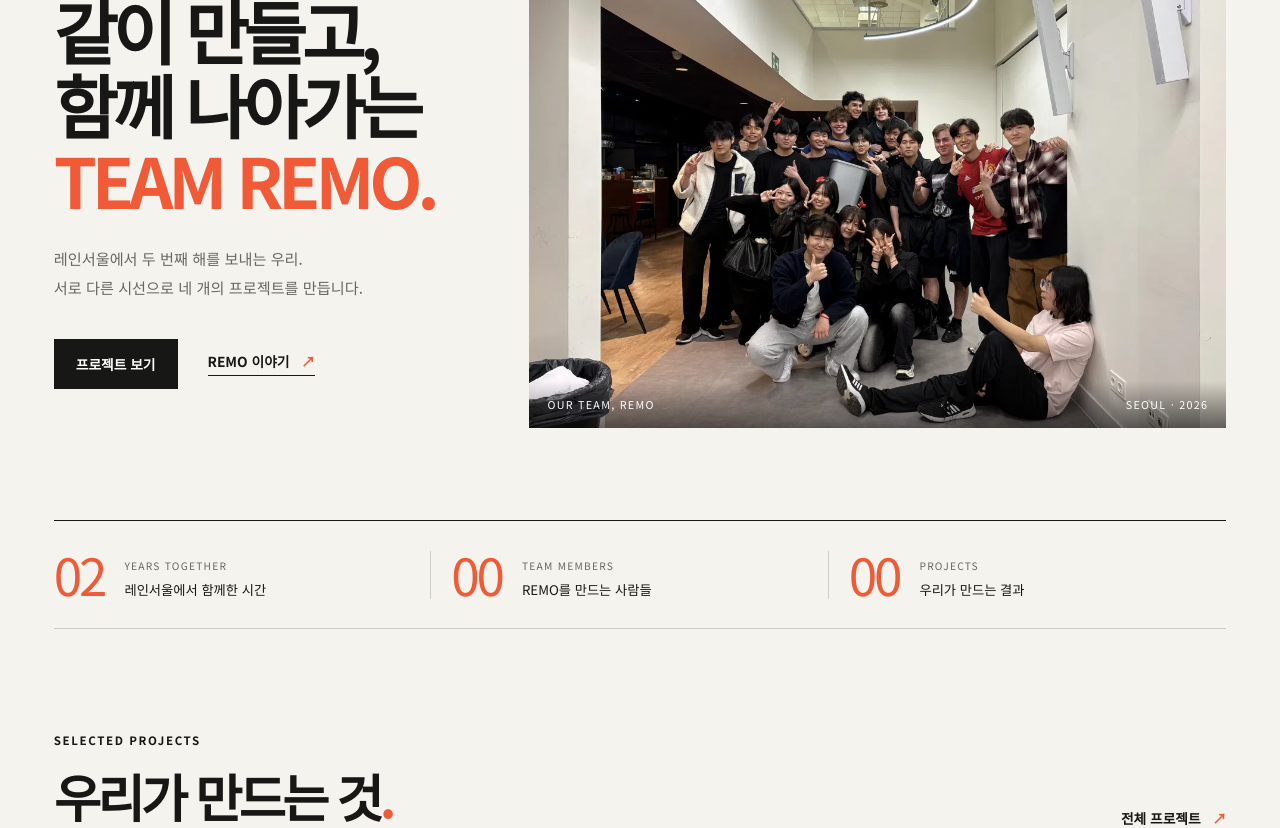
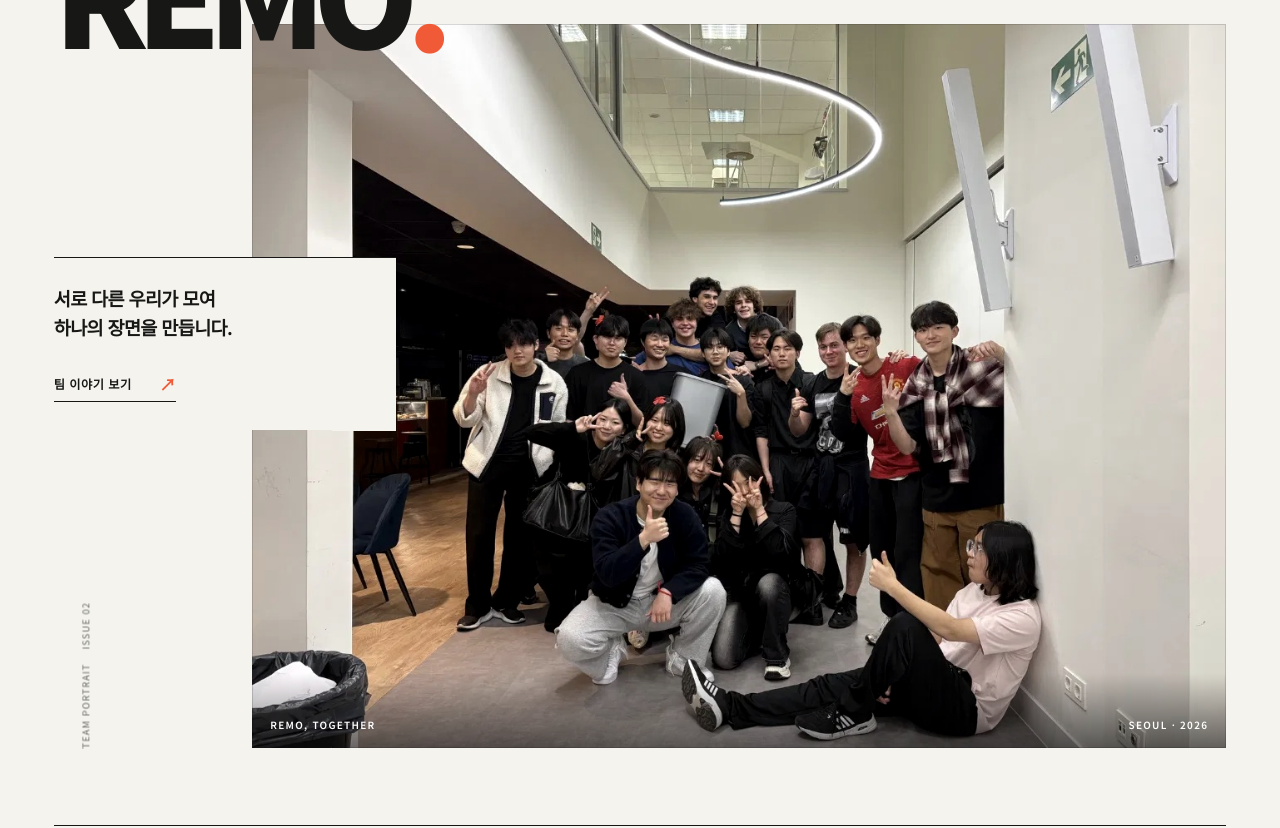
Before and after one commit to brianjudy10244/REMO, a Next.js app: page / in a window 1280 px wide. Shown: the part 280-1108 px from the top of the page. Built offline with nearby package versions, Linux system fonts and the light colour scheme; no server answers; the database is empty.

Commit message:
Simplify homepage into photo-led REMO landing

```diff
--- a/app/globals.css
+++ b/app/globals.css
@@ -28,6 +28,28 @@ button, input, textarea { font: inherit; }
 .header-meta { justify-self: end; font-size: .68rem; letter-spacing: .12em; color: var(--muted); }
 
 .eyebrow { margin: 0; font-size: .72rem; line-height: 1.5; font-weight: 700; letter-spacing: .14em; }
+.landing-main { overflow: hidden; }
+.landing-hero { position: relative; display: grid; grid-template-columns: repeat(12, minmax(0, 1fr)); grid-template-rows: auto 1fr auto; column-gap: clamp(12px, 1.5vw, 26px); min-height: calc(100svh - 104px); padding: clamp(42px, 5vw, 78px) 0 clamp(50px, 6vw, 96px); }
+.landing-heading { position: relative; z-index: 2; grid-column: 1 / 8; grid-row: 1; align-self: start; }
+.landing-heading h1 { margin: 18px 0 0; font-size: clamp(4.8rem, 10.5vw, 12rem); font-weight: 900; line-height: .72; letter-spacing: -.095em; }
+.landing-heading h1 > span:first-child { display: block; margin: 0 0 .2em .08em; color: var(--muted); font-size: .12em; line-height: 1; letter-spacing: .18em; }
+.landing-dot { color: var(--accent); }
+.landing-photo { position: relative; z-index: 1; grid-column: 3 / 13; grid-row: 2 / 4; align-self: end; margin: -1.2vw 0 0; background: #d9d8d1; }
+.landing-photo::before { content: ''; position: absolute; z-index: 1; inset: 0; pointer-events: none; box-shadow: inset 0 0 0 1px rgba(23, 23, 21, .16); }
+.landing-photo img { display: block; width: 100%; height: auto; filter: saturate(.88) contrast(1.03); }
+.landing-photo figcaption { position: absolute; z-index: 2; left: 0; right: 0; bottom: 0; display: flex; justify-content: space-between; padding: 44px 18px 16px; color: #fff; background: linear-gradient(transparent, rgba(0,0,0,.55)); font-size: .62rem; font-weight: 600; letter-spacing: .13em; }
+.landing-aside { position: relative; z-index: 3; grid-column: 1 / 4; grid-row: 2; align-self: center; margin-top: 4vw; padding: 26px 26px 28px 0; background: var(--paper); border-top: 1px solid var(--ink); }
+.landing-aside::after { content: ''; position: absolute; top: -1px; right: -5vw; width: 5vw; height: calc(100% + 1px); background: var(--paper); border-top: 1px solid var(--ink); }
+.landing-aside p { margin: 0 0 28px; font-size: clamp(1.05rem, 1.45vw, 1.45rem); font-weight: 600; line-height: 1.55; letter-spacing: -.035em; }
+.landing-enter { display: inline-flex; align-items: center; gap: 28px; padding-bottom: 5px; border-bottom: 1px solid var(--ink); font-size: .76rem; font-weight: 700; letter-spacing: .04em; }
+.landing-enter span { color: var(--accent); font-size: 1rem; transition: transform .2s ease; }
+.landing-enter:hover span { transform: translate(3px, -3px); }
+.landing-edition { z-index: 3; grid-column: 1 / 3; grid-row: 3; align-self: end; display: flex; justify-content: space-between; gap: 14px; padding: 0 24px 5px 0; color: var(--muted); font-size: .58rem; letter-spacing: .12em; writing-mode: vertical-rl; transform: rotate(180deg); }
+.landing-heading, .landing-aside, .landing-photo { animation: landing-reveal .8s cubic-bezier(.22, 1, .36, 1) both; }
+.landing-photo { animation-delay: .08s; }
+.landing-aside { animation-delay: .16s; }
+@keyframes landing-reveal { from { opacity: 0; transform: translateY(18px); } to { opacity: 1; transform: translateY(0); } }
+
 .home-hero { display: grid; grid-template-columns: minmax(330px, .75fr) minmax(520px, 1.25fr); gap: clamp(34px, 4.5vw, 82px); align-items: center; min-height: calc(100vh - 104px); padding: 56px 0 62px; }
 .hero-copy h1 { margin: 26px 0 28px; font-size: clamp(3.1rem, 5.4vw, 7rem); line-height: 1.08; letter-spacing: -.075em; }
 .hero-copy h1 span { color: var(--accent); white-space: nowrap; }
@@ -109,6 +131,12 @@ button, input, textarea { font: inherit; }
   .site-header { grid-template-columns: auto 1fr; }
   .site-nav { justify-self: end; }
   .header-meta { display: none; }
+  .landing-hero { min-height: auto; padding-top: 50px; }
+  .landing-heading { grid-column: 1 / 10; }
+  .landing-heading h1 { font-size: clamp(5rem, 15vw, 9rem); }
+  .landing-photo { grid-column: 2 / 13; margin-top: 10px; }
+  .landing-aside { grid-column: 1 / 5; }
+  .landing-edition { grid-column: 1 / 2; }
   .home-hero { grid-template-columns: 1fr; min-height: 0; }
   .hero-copy { padding-top: 28px; }
   .hero-copy h1 { font-size: clamp(3.4rem, 10vw, 7rem); }
@@ -132,6 +160,16 @@ button, input, textarea { font: inherit; }
   .site-nav { order: 2; width: 100%; justify-content: space-between; gap: 10px; font-size: .78rem; }
   .site-nav a { padding: 5px 0 8px; }
   .site-nav a.active::after { bottom: 2px; }
+  .landing-hero { display: flex; flex-direction: column; padding: 42px 0 56px; }
+  .landing-heading { order: 1; }
+  .landing-heading h1 { margin-top: 16px; font-size: clamp(4.4rem, 25vw, 7rem); line-height: .75; }
+  .landing-heading h1 > span:first-child { margin-left: .04em; font-size: .13em; }
+  .landing-photo { order: 2; width: calc(100% + 18px); margin: 34px -18px 0 0; }
+  .landing-photo figcaption { padding: 36px 12px 11px; font-size: .54rem; }
+  .landing-aside { order: 3; width: 86%; margin: -1px 0 0 auto; padding: 22px 0 0 22px; border-top-color: var(--accent); background: var(--paper); }
+  .landing-aside::after { display: none; }
+  .landing-aside p { margin-bottom: 20px; font-size: 1.05rem; }
+  .landing-edition { display: none; }
   .home-hero { padding: 42px 0; gap: 34px; }
   .hero-copy h1 { font-size: clamp(2.8rem, 13.5vw, 4.5rem); margin-top: 20px; }
   .hero-actions { gap: 20px; flex-wrap: wrap; margin-top: 28px; }
@@ -160,3 +198,7 @@ button, input, textarea { font: inherit; }
   .site-footer { min-height: 180px; grid-template-columns: 1fr 1fr; }
   .site-footer > p { display: none; }
 }
+
+@media (prefers-reduced-motion: reduce) {
+  .landing-heading, .landing-aside, .landing-photo { animation: none; }
+}
--- a/app/page.tsx
+++ b/app/page.tsx
@@ -1,54 +1,48 @@
+import type { Metadata } from "next";
 import Image from "next/image";
 import Link from "next/link";
 import { SiteFrame } from "@/app/components/site-chrome";
-import { getSiteData } from "@/lib/db";
 
-export const dynamic = "force-dynamic";
+export const metadata: Metadata = { title: "REMO — Rain Seoul, Year 02" };
 
-export default async function HomePage() {
-  const { projects, members } = await getSiteData();
-
+export default function HomePage() {
   return (
     <SiteFrame>
-      <main>
-        <section className="home-hero">
-          <div className="hero-copy">
+      <main className="landing-main">
+        <section className="landing-hero" aria-labelledby="landing-title">
+          <div className="landing-heading">
             <p className="eyebrow">RAIN SEOUL · SECOND YEAR</p>
-            <h1>같이 만들고,<br />함께 나아가는<br /><span>TEAM REMO.</span></h1>
-            <p className="hero-lead">레인서울에서 두 번째 해를 보내는 우리.<br />서로 다른 시선으로 네 개의 프로젝트를 만듭니다.</p>
-            <div className="hero-actions">
-              <Link className="button button-dark" href="/projects">프로젝트 보기</Link>
-              <Link className="text-link" href="/about">REMO 이야기 <span>↗</span></Link>
-            </div>
+            <h1 id="landing-title">
+              <span>WE ARE</span>
+              REMO<span className="landing-dot">.</span>
+            </h1>
           </div>
-          <figure className="team-photo hero-photo">
-            <Image src="/assets/remo-team.jpg" alt="레인서울에서 함께한 REMO 팀 단체 사진" fill priority sizes="(max-width: 800px) 100vw, 58vw" />
-            <figcaption><span>OUR TEAM, REMO</span><span>SEOUL · 2026</span></figcaption>
+
+          <figure className="landing-photo">
+            <Image
+              src="/assets/remo-team.jpg"
+              alt="레인서울에서 함께한 REMO 팀 단체 사진"
+              width={1170}
+              height={870}
+              priority
+              sizes="(max-width: 720px) calc(100vw - 36px), (max-width: 1200px) 92vw, 80vw"
+            />
+            <figcaption>
+              <span>REMO, TOGETHER</span>
+              <span>SEOUL · 2026</span>
+            </figcaption>
           </figure>
-        </section>
 
-        <section className="home-index" aria-label="REMO 소개">
-          <div className="index-number">02</div>
-          <div><small>YEARS TOGETHER</small><p>레인서울에서 함께한 시간</p></div>
-          <div className="index-number">{String(members.length).padStart(2, "0")}</div>
-          <div><small>TEAM MEMBERS</small><p>REMO를 만드는 사람들</p></div>
-          <div className="index-number">{String(projects.length).padStart(2, "0")}</div>
-          <div><small>PROJECTS</small><p>우리가 만드는 결과</p></div>
-        </section>
+          <div className="landing-aside">
+            <p>서로 다른 우리가 모여<br />하나의 장면을 만듭니다.</p>
+            <Link className="landing-enter" href="/about">
+              팀 이야기 보기 <span aria-hidden="true">↗</span>
+            </Link>
+          </div>
 
-        <section className="home-preview section-space">
-          <div className="section-heading">
-            <div><p className="eyebrow">SELECTED PROJECTS</p><h2>우리가 만드는 것<span>.</span></h2></div>
-            <Link className="text-link" href="/projects">전체 프로젝트 <span>↗</span></Link>
-          </div>
-          <div className="project-preview-grid">
-            {projects.map((project, index) => (
-              <Link className={`project-card tone-${index % 4}`} href="/projects" key={project.id}>
-                <div><span>PROJECT</span><span>{String(index + 1).padStart(2, "0")}</span></div>
-                <h3>{project.name}</h3>
-                <p>REMO PROJECT <span>↗</span></p>
-              </Link>
-            ))}
+          <div className="landing-edition" aria-hidden="true">
+            <span>TEAM PORTRAIT</span>
+            <span>ISSUE 02</span>
           </div>
         </section>
       </main>
```
